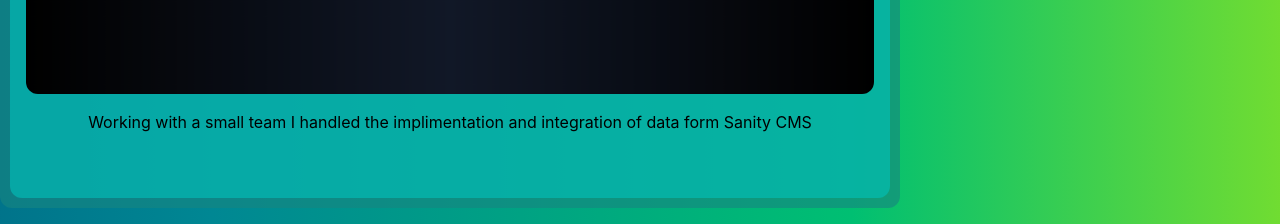
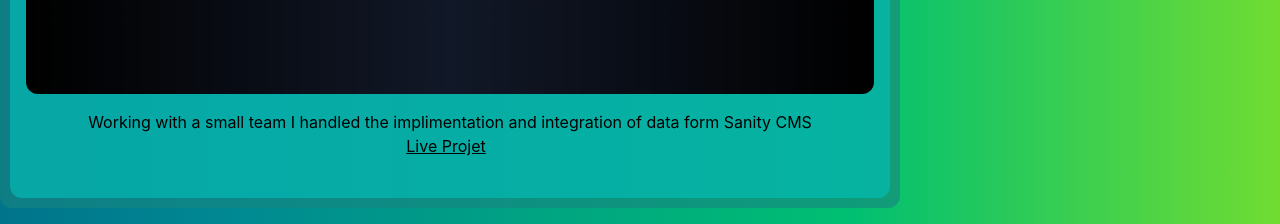
Before and after one commit to GlitterAngle/GlitterAngle.github.io, a React (Vite) app: page / in a window 1280 px wide. Shown: the part 2620-2844 px from the top of the page. Built offline with nearby package versions, Linux system fonts and the light colour scheme.

Commit message:
add link to offbend

```diff
--- a/src/components/projects/ProjectComponent.jsx
+++ b/src/components/projects/ProjectComponent.jsx
@@ -10,7 +10,7 @@ const projects = [
     {
         img: projectFive,
         description: 'Working with a small team I handled the implimentation and integration of data form Sanity CMS',
-        links: [{href:'https://www.offbend.com/'}]
+        links: [{href:'https://www.offbend.com/', text: 'Live Projet'}]
     },
     {
         img: projectFour,
```
